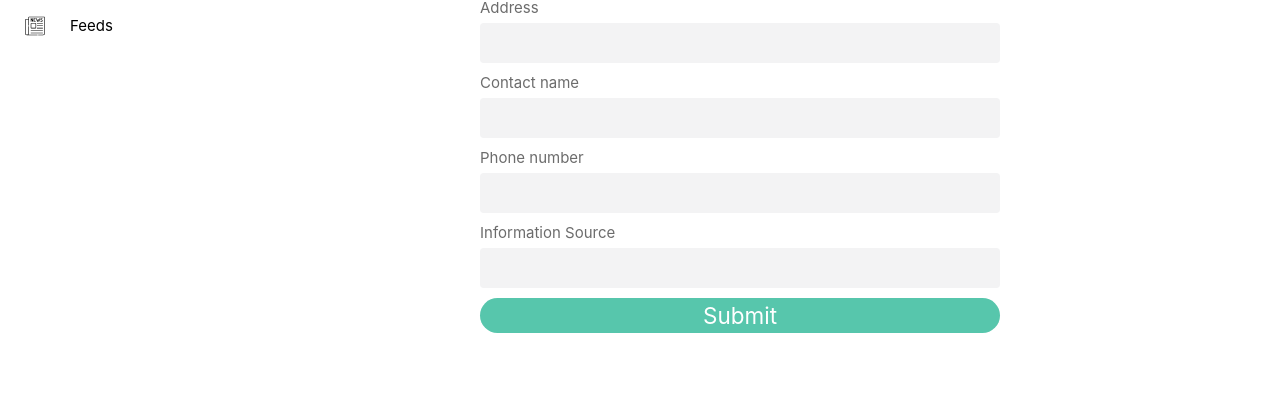
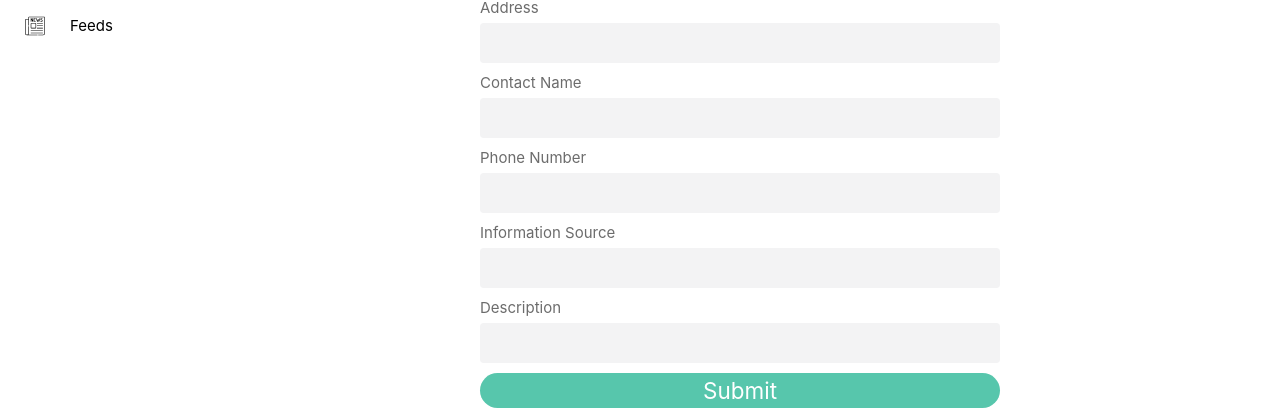
Before and after one commit to tanweer919/covidcare, a Next.js app: page /add/available in a window 1280 px wide. Shown: the part 490-898 px from the top of the page. Before the commit the page ends 823 px from the top, so only its background shows below. Built offline with nearby package versions, Linux system fonts and the light colour scheme; no server answers.

Commit message:
Addded FormInput component

```diff
--- a/pages/add/available.tsx
+++ b/pages/add/available.tsx
@@ -7,6 +7,7 @@ import {
   AvailableResourceData,
   FormErrors,
 } from "../../src/interfaces/interface";
+import FormInput from "../../src/components/FormInput";
 import Joi from "joi";
 const AvailableForm = () => {
   const [data, setData] = useState<AvailableResourceData>({
@@ -44,7 +45,7 @@ const AvailableForm = () => {
     phoneNumber: Joi.string().required().min(10).messages({
       "string.required": "Phone number is required",
       "string.empty": "Phone number is required",
-      "string.min": "Invalid phone number"
+      "string.min": "Invalid phone number",
     }),
     available: Joi.number().required().messages({
       "string.required": "Availiblity is required",
@@ -142,19 +143,14 @@ const AvailableForm = () => {
             className="text-2xl grid grid-cols-1 md:w-1/2 mx-auto gap-4"
             onSubmit={handleSubmit}
           >
-            <div className="flex flex-col gap-y-2">
-              <label className="text-textgray" htmlFor="name">
-                Name of the resource
-              </label>
-              <input
-                className="w-full bg-gray300 p-4 rounded-md"
-                type="text"
+            <FormInput
               name="name"
-                id="name"
+              label="
+            Name of the resource"
               value={data.name}
-                onChange={handleChange}
+              handleChange={handleChange}
+              errors={errors}
             />
-            </div>
             <div className="flex flex-col gap-y-2">
               <label className="text-textgray" htmlFor="type">
                 Resource type
@@ -200,58 +196,46 @@ const AvailableForm = () => {
                 />
               </div>
             )}
-            <div className="flex flex-col gap-y-2">
-              <label className="text-textgray" htmlFor="address">
-                Address
-              </label>
-              <input
-                className="w-full bg-gray300 p-4 rounded-md"
-                type="text"
+            <FormInput
               name="address"
-                id="address"
+              label="
+            Address"
               value={data.address}
-                onChange={handleChange}
+              handleChange={handleChange}
+              errors={errors}
             />
-            </div>
-            <div className="flex flex-col gap-y-2">
-              <label className="text-textgray" htmlFor="contactName">
-                Contact name
-              </label>
-              <input
-                className="w-full bg-gray300 p-4 rounded-md"
-                type="text"
+            <FormInput
               name="contactName"
-                id="contactName"
+              label="
+            Contact Name"
               value={data.contactName}
-                onChange={handleChange}
+              handleChange={handleChange}
+              errors={errors}
             />
-            </div>
-            <div className="flex flex-col gap-y-2">
-              <label className="text-textgray" htmlFor="phoneNumber">
-                Phone number
-              </label>
-              <input
-                className="w-full bg-gray300 p-4 rounded-md"
-                type="text"
+            <FormInput
               name="phoneNumber"
-                id="phoneNumber"
+              label="
+            Phone Number"
               value={data.phoneNumber}
-                onChange={handleChange}
+              handleChange={handleChange}
+              errors={errors}
             />
-            </div>
-            <div className="flex flex-col gap-y-2">
-              <label className="text-textgray" htmlFor="source">
-                Information Source
-              </label>
-              <input
-                className="w-full bg-gray300 p-4 rounded-md"
-                type="text"
+            <FormInput
               name="source"
-                id="source"
+              label="
+            Information Source"
               value={data.source}
-                onChange={handleChange}
+              handleChange={handleChange}
+              errors={errors}
             />
-            </div>
+            <FormInput
+              name="description"
+              label="
+            Description"
+              value={data.description}
+              handleChange={handleChange}
+              errors={errors}
+            />
             <div>
               <button className="bg-primary rounded-md md:rounded-full w-full p-2 text-4xl text-white">
                 Submit
--- /dev/null
+++ b/src/components/FormInput.tsx
@@ -0,0 +1,32 @@
+import { FormErrors } from "../interfaces/interface";
+const FormInput = ({
+  name,
+  label,
+  value,
+  handleChange,
+  errors,
+}: {
+  name: string;
+  label: string;
+  value: string;
+  handleChange: (e: React.ChangeEvent<HTMLInputElement>) => void;
+  errors: FormErrors;
+}): JSX.Element => {
+  return (
+    <div className="flex flex-col gap-y-2">
+      <label className="text-textgray" htmlFor={name}>
+        {label}
+      </label>
+      <input
+        className="w-full bg-gray300 p-4 rounded-md"
+        type="text"
+        name={name}
+        id={name}
+        value={value}
+        onChange={handleChange}
+      />
+    </div>
+  );
+};
+
+export default FormInput;
```
Lines whose indentation alone changed are shown as unchanged.
